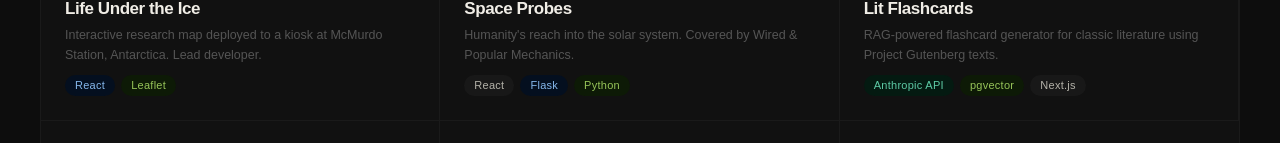
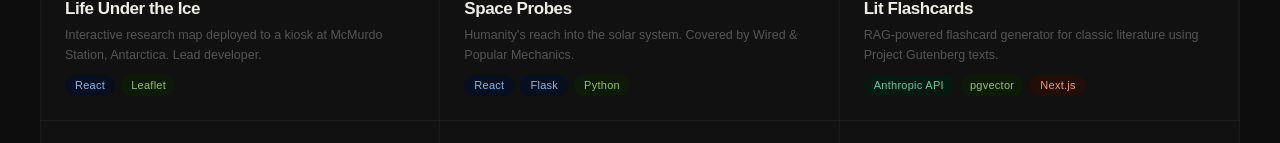
Before and after one commit to basilleaf/lisaballard.dev, a Next.js app: page / in a window 1280 px wide. Shown: the part 462-605 px from the top of the page. Built offline with nearby package versions, Linux system fonts and the light colour scheme.

Commit message:
coordinate tag colors with skillz

```diff
--- a/app/components/ProjectsGrid.tsx
+++ /dev/null
@@ -1,213 +0,0 @@
-import Image from "next/image";
-
-type Tag = {
-  label: string;
-  color:
-    | "amber"
-    | "teal"
-    | "blue"
-    | "coral"
-    | "purple"
-    | "pink"
-    | "green"
-    | "gray";
-};
-
-type Project = {
-  title: string;
-  description: string;
-  image: string; // path under /public, e.g. "/screenshots/life-under-ice.png"
-  tags: Tag[];
-  href?: string;
-};
-
-const projects: Project[] = [
-  {
-    title: "Life Under the Ice",
-    description:
-      "Interactive research map deployed to a kiosk at McMurdo Station, Antarctica. Lead developer.",
-    image: "/screenshots/life-under-ice.png",
-    href: "https://lifeundertheice.org",
-    tags: [
-      { label: "React", color: "blue" },
-      { label: "Leaflet", color: "green" },
-      { label: "TypeScript", color: "gray" },
-      { label: "Kiosk deploy", color: "teal" },
-    ],
-  },
-  {
-    title: "Space Probes",
-    description:
-      "Humanity's reach into the solar system. Covered by Wired & Popular Mechanics.",
-    image: "/screenshots/space-probes.png",
-    tags: [
-      { label: "D3.js", color: "purple" },
-      { label: "React", color: "gray" },
-      { label: "Data viz", color: "amber" },
-    ],
-  },
-  {
-    title: "Lit Flashcards",
-    description:
-      "RAG-powered flashcard generator for classic literature using Project Gutenberg texts.",
-    image: "/screenshots/lit-flashcards.png",
-    tags: [
-      { label: "Anthropic API", color: "teal" },
-      { label: "pgvector", color: "green" },
-      { label: "Next.js", color: "gray" },
-    ],
-  },
-  {
-    title: "This Site",
-    description: "Portfolio built with Next.js + Tailwind, deployed to Vercel.",
-    image: "/screenshots/this-site.png",
-    tags: [
-      { label: "Next.js", color: "coral" },
-      { label: "Tailwind", color: "amber" },
-      { label: "Vercel", color: "gray" },
-    ],
-  },
-  {
-    title: "CV Zoomies",
-    description:
-      "Meshtastic LoRa mesh network node, wall-mounted in Castro Valley.",
-    image: "/screenshots/cv-zoomies.png",
-    tags: [
-      { label: "Meshtastic", color: "blue" },
-      { label: "LoRa", color: "purple" },
-      { label: "IoT", color: "gray" },
-    ],
-  },
-  {
-    title: "Zappa Graph",
-    description:
-      "Musician relationship graph for Frank Zappa's extended network.",
-    image: "/screenshots/zappa-graph.png",
-    tags: [
-      { label: "D3.js", color: "pink" },
-      { label: "GraphQL", color: "purple" },
-      { label: "PostgreSQL", color: "gray" },
-    ],
-  },
-];
-
-const tagStyles: Record<Tag["color"], string> = {
-  amber: "bg-[#291800] text-[#FAC775]",
-  teal: "bg-[#041a11] text-[#5DCAA5]",
-  blue: "bg-[#040f1f] text-[#85B7EB]",
-  coral: "bg-[#200e07] text-[#F0997B]",
-  purple: "bg-[#100f24] text-[#AFA9EC]",
-  pink: "bg-[#1a0811] text-[#ED93B1]",
-  green: "bg-[#0d1a06] text-[#97C459]",
-  gray: "bg-[#181818] text-[#B4B2A9]",
-};
-
-function ProjectCard({ project }: { project: Project }) {
-  const Wrapper = project.href ? "a" : "div";
-  const wrapperProps = project.href
-    ? { href: project.href, target: "_blank", rel: "noopener noreferrer" }
-    : {};
-
-  return (
-    <Wrapper
-      {...wrapperProps}
-      className="group relative flex flex-col gap-4 bg-[#111] p-6 cursor-pointer transition-colors duration-200 hover:bg-[#161616]"
-    >
-      {/* Arrow */}
-      <span className="absolute top-5 right-6 text-sm text-[#333] transition-all duration-200 group-hover:text-[#F0EDE6] group-hover:translate-x-0.5 group-hover:-translate-y-0.5">
-        ↗
-      </span>
-
-      {/* Screenshot */}
-      <div className="relative w-full aspect-video rounded-lg overflow-hidden bg-[#1a1a1a]">
-        <Image
-          src={project.image}
-          alt={project.title}
-          fill
-          className="object-cover"
-          sizes="(max-width: 768px) 100vw, 33vw"
-        />
-      </div>
-
-      {/* Text */}
-      <div className="flex flex-col gap-1.5">
-        <h2 className="font-syne font-bold text-[17px] text-[#F0EDE6] tracking-tight leading-tight">
-          {project.title}
-        </h2>
-        <p className="text-[12.5px] text-[#555] leading-relaxed">
-          {project.description}
-        </p>
-
-        {/* Tags */}
-        <div className="flex flex-wrap gap-1.5 mt-1">
-          {project.tags.map((tag) => (
-            <span
-              key={tag.label}
-              className={`text-[11px] font-medium px-2.5 py-0.5 rounded-full tracking-wide ${tagStyles[tag.color]}`}
-            >
-              {tag.label}
-            </span>
-          ))}
-        </div>
-      </div>
-    </Wrapper>
-  );
-}
-
-export default function ProjectsGrid() {
-  return (
-    <div className="bg-[#0D0D0D] min-h-screen text-[#F0EDE6] font-sans pb-12">
-      {/* Header */}
-      <header className="flex justify-between items-end px-10 pt-10 pb-7 border-b border-[#222]">
-        <h1 className="font-syne font-extrabold text-[40px] leading-[1.05] tracking-tight">
-          LISA<span className="text-[#D85A30]">.</span>
-          <br />
-          BALLARD
-        </h1>
-        <div className="text-right">
-          <div className="flex items-center justify-end gap-1.5 text-[#1D9E75] text-xs font-medium mb-1.5">
-            <span className="w-1.5 h-1.5 rounded-full bg-[#1D9E75] animate-pulse" />
-            Available for work
-          </div>
-          <p className="text-[13px] text-[#555] leading-relaxed">
-            Senior full-stack engineer
-            <br />
-            TypeScript · React · GraphQL · PostgreSQL
-          </p>
-        </div>
-      </header>
-
-      {/* Grid */}
-      <main className="px-10 pt-8">
-        <p className="text-[11px] font-medium tracking-[0.1em] uppercase text-[#444] mb-5">
-          Selected work
-        </p>
-
-        {/* Hairline-divided grid */}
-        <div className="grid grid-cols-1 sm:grid-cols-2 lg:grid-cols-3 border border-[#1a1a1a] rounded-2xl overflow-hidden divide-x divide-y divide-[#1a1a1a]">
-          {projects.map((project) => (
-            <ProjectCard key={project.title} project={project} />
-          ))}
-        </div>
-      </main>
-
-      {/* Footer */}
-      <footer className="flex gap-6 px-10 mt-8 pt-7 border-t border-[#1a1a1a] flex-wrap">
-        {[
-          { label: "GitHub", href: "https://github.com/yourusername" },
-          { label: "LinkedIn", href: "https://linkedin.com/in/yourusername" },
-          { label: "Resume", href: "/resume.pdf" },
-          { label: "hello@lisa.dev", href: "mailto:hello@lisa.dev" },
-        ].map((link) => (
-          <a
-            key={link.label}
-            href={link.href}
-            className="text-[13px] text-[#444] hover:text-[#F0EDE6] transition-colors duration-150"
-          >
-            {link.label}
-          </a>
-        ))}
-      </footer>
-    </div>
-  );
-}
--- a/components/ProjectsGrid.tsx
+++ b/components/ProjectsGrid.tsx
@@ -2,7 +2,9 @@ import Image from "next/image";
 
 type Tag = {
   label: string;
-  color:
+};
+
+type TagColor =
   | "amber"
   | "teal"
   | "blue"
@@ -11,7 +13,6 @@ type Tag = {
   | "pink"
   | "green"
   | "gray";
-};
 
 type Project = {
   title: string;
@@ -26,70 +27,66 @@ const projects: Project[] = [
     title: "Life Under the Ice",
     description:
       "Interactive research map deployed to a kiosk at McMurdo Station, Antarctica. Lead developer.",
-    image: "/screenshots/life-under-ice.png",
+    image: "/screenshots/luti-homepage.png",
     href: "https://lifeundertheice.org",
-    tags: [
-      { label: "React", color: "blue" },
-      { label: "Leaflet", color: "green" },
-    ],
+    tags: [{ label: "React" }, { label: "Leaflet" }],
   },
   {
     title: "Space Probes",
     description:
       "Humanity's reach into the solar system. Covered by Wired & Popular Mechanics.",
-    image: "/screenshots/space-probes.png",
-    tags: [
-      { label: "React", color: "gray" },
-      { label: "Flask", color: "blue" },
-      { label: "Python", color: "green" },
-    ],
+    image: "/screenshots/spaceprobes-homepage.png",
+    tags: [{ label: "React" }, { label: "Flask" }, { label: "Python" }],
   },
   {
     title: "Lit Flashcards",
     description:
       "RAG-powered flashcard generator for classic literature using Project Gutenberg texts.",
     image: "/screenshots/lit-flashcards.png",
-    tags: [
-      { label: "Anthropic API", color: "teal" },
-      { label: "pgvector", color: "green" },
-      { label: "Next.js", color: "gray" },
-    ],
+    tags: [{ label: "Anthropic API" }, { label: "pgvector" }, { label: "Next.js" }],
   },
   {
     title: "This Site",
     description: "Portfolio built with Next.js + Tailwind, deployed to Vercel.",
     image: "/screenshots/this-site.png",
-    tags: [
-      { label: "Next.js", color: "coral" },
-      { label: "Tailwind", color: "amber" },
-      { label: "Vercel", color: "gray" },
-    ],
+    tags: [{ label: "Next.js" }, { label: "Tailwind" }, { label: "Vercel" }],
   },
   {
     title: "CV Zoomies",
     description:
       "Meshtastic LoRa mesh network node, wall-mounted in Castro Valley.",
     image: "/screenshots/cv-zoomies.png",
-    tags: [
-      { label: "Meshtastic", color: "blue" },
-      { label: "LoRa", color: "purple" },
-      { label: "IoT", color: "gray" },
-    ],
+    tags: [{ label: "Meshtastic" }, { label: "LoRa" }, { label: "IoT" }],
   },
   {
     title: "Zappa Graph",
     description:
       "Musician relationship graph for Frank Zappa's extended network.",
     image: "/screenshots/zappa-graph.png",
-    tags: [
-      { label: "D3.js", color: "pink" },
-      { label: "GraphQL", color: "purple" },
-      { label: "PostgreSQL", color: "gray" },
-    ],
+    tags: [{ label: "D3.js" }, { label: "GraphQL" }, { label: "PostgreSQL" }],
   },
 ];
 
-const tagStyles: Record<Tag["color"], string> = {
+const labelColors: Record<string, TagColor> = {
+  "Anthropic API": "teal",
+  "D3.js": "pink",
+  Flask: "blue",
+  GraphQL: "purple",
+  IoT: "gray",
+  Leaflet: "green",
+  LoRa: "purple",
+  Meshtastic: "blue",
+  "Next.js": "coral",
+  PostgreSQL: "gray",
+  pgvector: "green",
+  Python: "green",
+  React: "blue",
+  Tailwind: "amber",
+};
+
+const DEFAULT_TAG_COLOR: TagColor = "gray";
+
+const tagStyles: Record<TagColor, string> = {
   amber: "bg-[#291800] text-[#FAC775]",
   teal: "bg-[#041a11] text-[#5DCAA5]",
   blue: "bg-[#040f1f] text-[#85B7EB]",
@@ -138,14 +135,17 @@ function ProjectCard({ project }: { project: Project }) {
 
         {/* Tags */}
         <div className="flex flex-wrap gap-1.5 mt-1">
-          {project.tags.map((tag) => (
+          {project.tags.map((tag) => {
+            const color = labelColors[tag.label] ?? DEFAULT_TAG_COLOR;
+            return (
               <span
                 key={tag.label}
-              className={`text-[11px] font-medium px-2.5 py-0.5 rounded-full tracking-wide ${tagStyles[tag.color]}`}
+                className={`text-[11px] font-medium px-2.5 py-0.5 rounded-full tracking-wide ${tagStyles[color]}`}
               >
                 {tag.label}
               </span>
-          ))}
+            );
+          })}
         </div>
       </div>
     </Wrapper>
```
Lines whose indentation alone changed are shown as unchanged.
